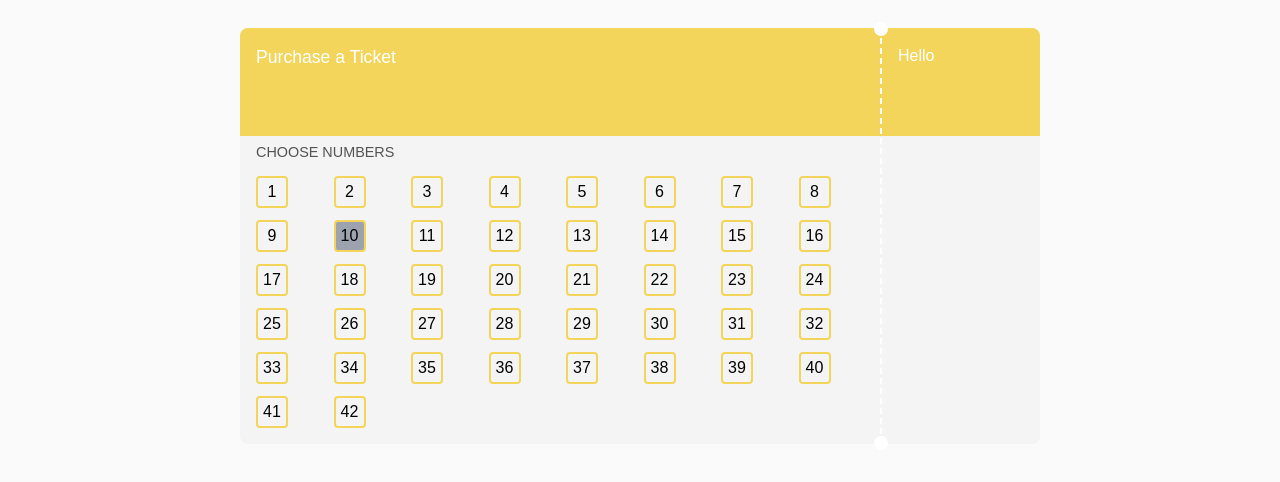
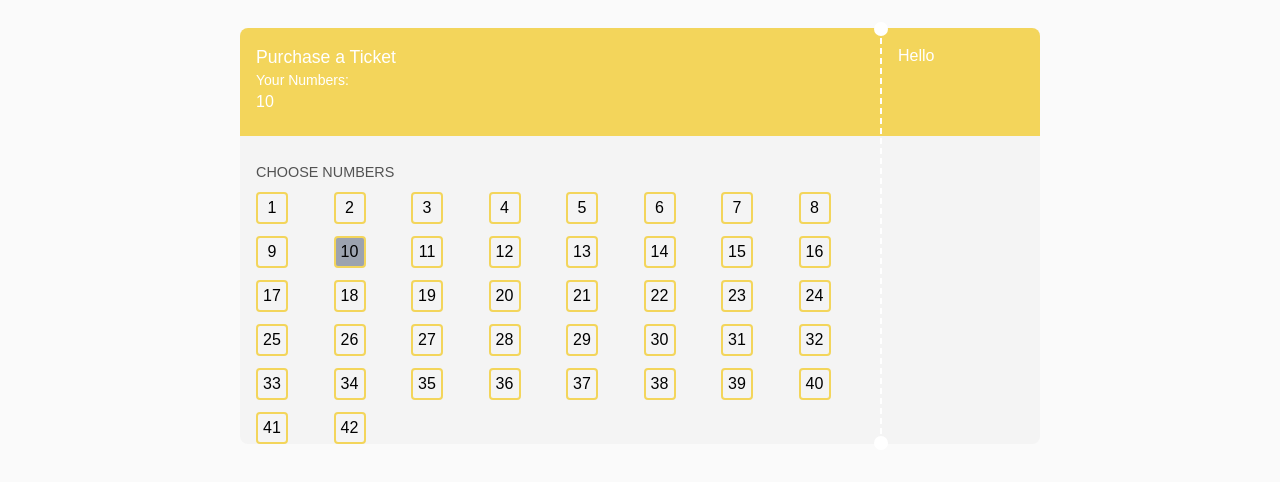
Before and after one commit to SabanadzeLuka/react-lottery, a React (Vite) app: page / in a window 1280 px wide. Both pictures are taken after a click on the element "10". Shown: the part 616-1098 px from the top of the page. Built offline with nearby package versions, Linux system fonts and the light colour scheme.

Commit message:
refactored useNumber hook, added removeNumberFromStore function

```diff
--- a/src/components/Ticket.jsx
+++ b/src/components/Ticket.jsx
@@ -1,13 +1,14 @@
 import "../index.css";
 import { useSelector } from "react-redux";
-import useAddNumber from "./useAddNumber";
+import useNumbers from "./useNumber";
 
 function Ticket() {
+  const { addNumberToStore, removeNumberFromStore } = useNumbers();
+
   const numbers = Array.from(Array(42), (_, index) => index + 1);
   const numbersArray = useSelector((state) => state.numbers.numbers);
 
   console.log(numbersArray);
-  const addNumber = useAddNumber();
 
   return (
     <div className="flex justify-center">
@@ -16,10 +17,15 @@ function Ticket() {
           <h1>
             Purchase a <span>Ticket</span>
           </h1>
-
+          <p className="text-sm">Your Numbers:</p>
+          <div className="flex  align-middle items-center gap-3 absolute">
+            {numbersArray.map((number) => (
+              <p key={number}>{number}</p>
+            ))}
+          </div>
           <div className="title">
             <h2>Choose Numbers</h2>
-            <div className="grid grid-cols-8 gap-3 mt-3">
+            <div className="grid grid-cols-8 gap-3 mt-2">
               {numbers.map((number) => (
                 <div
                   onClick={() => {
@@ -27,7 +33,9 @@ function Ticket() {
                       numbersArray.length < 6 &&
                       !numbersArray.includes(number)
                     ) {
-                      addNumber(number);
+                      addNumberToStore(number);
+                    } else if (numbersArray.includes(number)) {
+                      removeNumberFromStore(number);
                     }
                   }}
                   className={`rounded cursor-pointer flex justify-center items-center w-8 h-8 border-2 border-[#F3D55B] ${
--- a/src/components/useAddNumber.jsx
+++ /dev/null
@@ -1,12 +0,0 @@
-import { useDispatch } from "react-redux";
-import { addNumber } from "../slices/numbersSlice";
-
-export default function useAddNumber() {
-  const dispatch = useDispatch();
-
-  const addNumberToStore = (value) => {
-    dispatch(addNumber(value));
-  };
-
-  return addNumberToStore;
-}
--- /dev/null
+++ b/src/components/useNumber.jsx
@@ -0,0 +1,16 @@
+import { useDispatch } from "react-redux";
+import { addNumber, removeNumber } from "../slices/numbersSlice";
+
+export default function useNumbers() {
+  const dispatch = useDispatch();
+
+  const addNumberToStore = (value) => {
+    dispatch(addNumber(value));
+  };
+
+  const removeNumberFromStore = (value) => {
+    dispatch(removeNumber(value));
+  };
+
+  return { addNumberToStore, removeNumberFromStore };
+}
--- a/src/slices/numbersSlice.jsx
+++ b/src/slices/numbersSlice.jsx
@@ -9,8 +9,11 @@ export const numbersSlice = createSlice({
     addNumber: (state, action) => {
       state.numbers.push(action.payload);
     },
+    removeNumber: (state, action) => {
+      state.numbers = state.numbers.filter((number) => number !== action.payload);
+    },
   },
 });
 
-export const { addNumber } = numbersSlice.actions;
+export const { addNumber, removeNumber } = numbersSlice.actions;
 export default numbersSlice.reducer;
```
